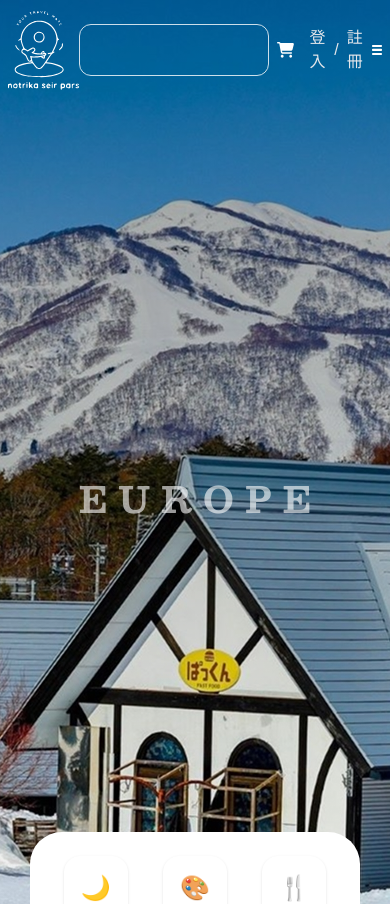
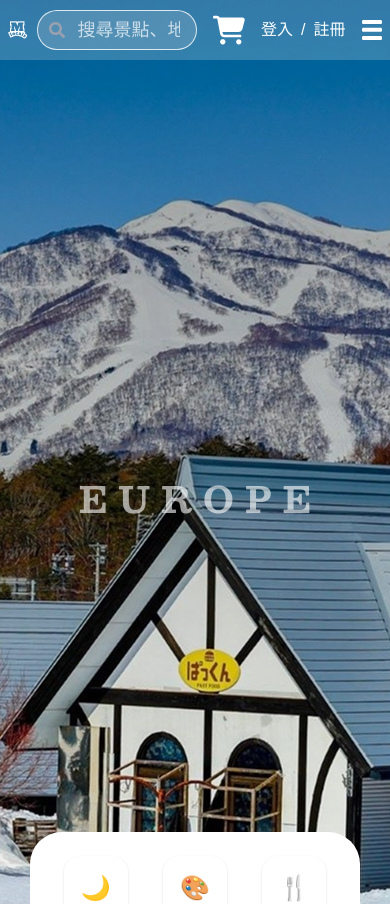
Before and after one commit to CTP0805/next, a Next.js app: page / in a window 390 px wide. Shown: the top 904 px of the page. Built offline with nearby package versions, Linux system fonts and the light colour scheme.

Commit message:
更改Header樣式

```diff
--- a/components/Header.tsx
+++ b/components/Header.tsx
@@ -3,6 +3,8 @@ import { useState, useEffect } from "react";
 import Link from "next/link";
 import Image from "next/image";
 import { usePathname } from "next/navigation";
+import { FaSearch } from "react-icons/fa";
+
 export default function Navbar() {
   const navLinks = [
     { name: "部落格", href: "/blog" },
@@ -29,33 +31,37 @@ export default function Navbar() {
 
   // 設定樣式邏輯
   // 若是首頁且未捲動，使用透明；其他情況（非首頁 或 已捲動）使用固定背景色 (例如 bg-black)
-  const navStyle =
-    isHomePage && !isScrolled ? "bg-transparent" : "bg-[#45cad5]";
+  const navStyle = isHomePage && !isScrolled ? "bg-white/20" : "bg-[#45cad5]";
 
-  const navPosition = isHomePage ? "fixed" : "sticky"
+  const navPosition = isHomePage ? "fixed" : "sticky";
 
   return (
     <nav
-      className={`${navPosition} top-0 left-0 z-50 flex h-[100px] w-full items-center justify-between px-2 text-gray-200 xl:px-37.5 ${navStyle}`}
+      className={`${navPosition} top-0 left-0 z-50 flex h-[60px] w-full items-center justify-between p-2 text-white xl:px-37.5 ${navStyle}`}
     >
       {/* 左側 Logo */}
-      <div className="flex shrink-0 items-center">
+      <div className="items-left relative flex aspect-square w-[20px] shrink-0 md:w-[40px]">
         <Link href="/">
           <Image
             src="/icon/logo.svg"
             alt="Logo"
-            width={50}
-            height={50}
+            fill
             className="h-auto w-auto"
             priority
           />
         </Link>
       </div>
-      <div className="rounded-4xl">
-        <input type="text" />
+      <div className="relative w-40 md:w-80">
+        <FaSearch className="absolute top-1/2 left-3 -translate-y-1/2 text-gray-400" />
+
+        <input
+          type="text"
+          placeholder="搜尋景點、地區或城市"
+          className="h-[40px] w-full rounded-[25px] bg-gray-300/20 pr-4 pl-10 placeholder:text-white/70"
+        />
       </div>
       {/* 中間導覽 */}
-      <div className="hidden items-center xl:flex">
+      <div className="hidden items-center md:flex">
         {navLinks.map((link, index) => (
           <div
             key={link.name}
@@ -94,21 +100,20 @@ export default function Navbar() {
           </Link>
         </div>
       </ul>
-      <div className="dropdown dropdown-end xl:hidden">
-        <div tabIndex={0} role="button" className="">
+      <div className="dropdown dropdown-end md:hidden">
+        <div tabIndex={0} role="button" className="h-[20px] w-[20px]">
           <Image
             src="/icon/bars.svg"
             alt="Logo"
-            width={20}
-            height={20}
+            fill
             className="h-auto w-auto"
           />
         </div>
-        <div className="dropdown-content menu rounded-box z-1 w-52 p-2">
+        <div className="dropdown-content menu-lg rounded-box z-1 w-52 p-2">
           {navLinks.map((link, index) => (
             <div
               key={link.name}
-              className="flex items-center border-r px-5 last:border-0"
+              className="flex items-center border-r border-amber-300 px-5 last:border-0"
             >
               <Link href={link.href} className="hover:text-gray-300">
                 {link.name}
```
Also changed, not shown: public/icon/logo.svg.
